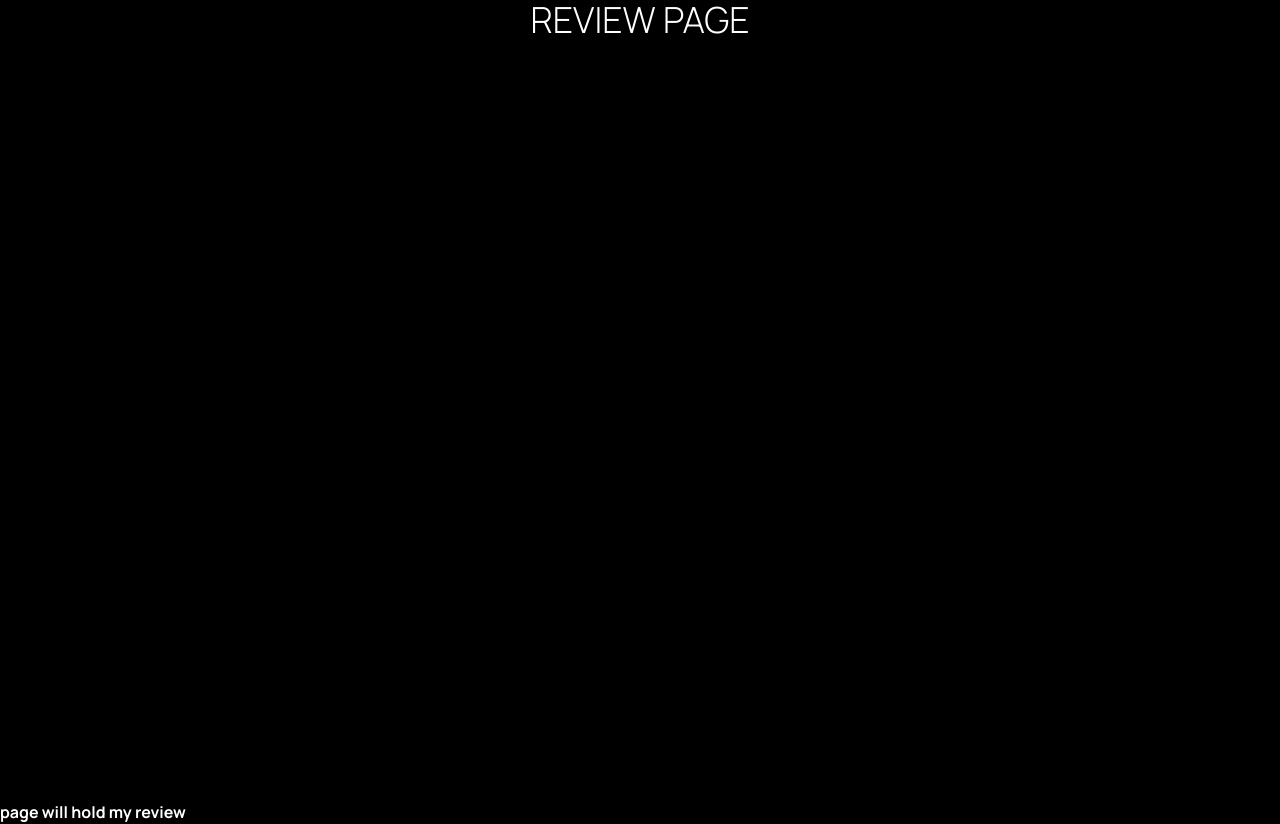
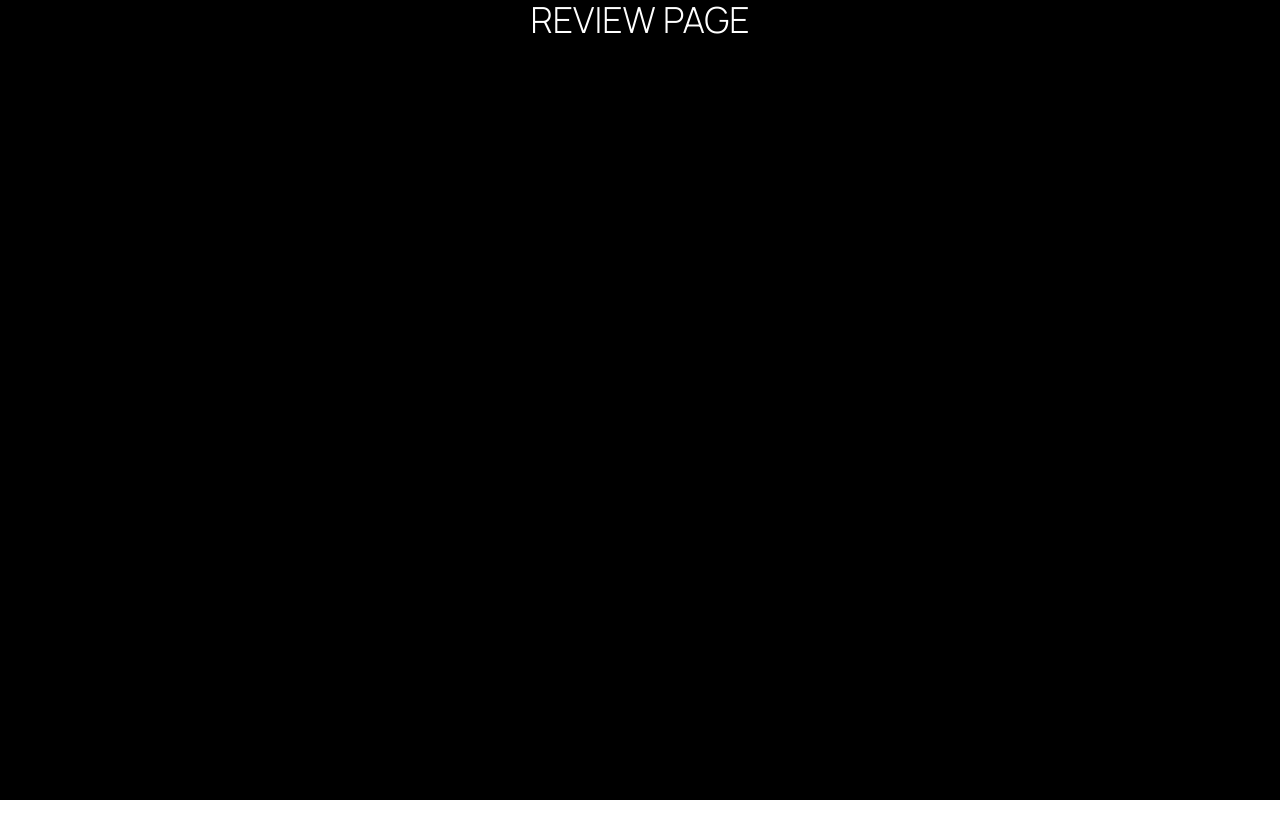
Before and after one commit to igorntwari/portfolio, a React (Create React App) app: page /Reviews in a window 1280 px wide. After the commit the page ends 800 px from the top, so only its background shows below. Built offline with nearby package versions, Linux system fonts and the light colour scheme.

Commit message:
fix:made some changes

```diff
--- a/src/pages/MorePage.tsx
+++ b/src/pages/MorePage.tsx
@@ -3,7 +3,7 @@ function MorePage() {
   return (
     <div className="bg-black text-white">
      <h1 className="font-Manrope-light text-center text-4xl uppercase h-screen">review page</h1>
-     <h1 className="font-Manrope-bold">page will hold my review</h1>
+
     </div>
   );
 }
```
